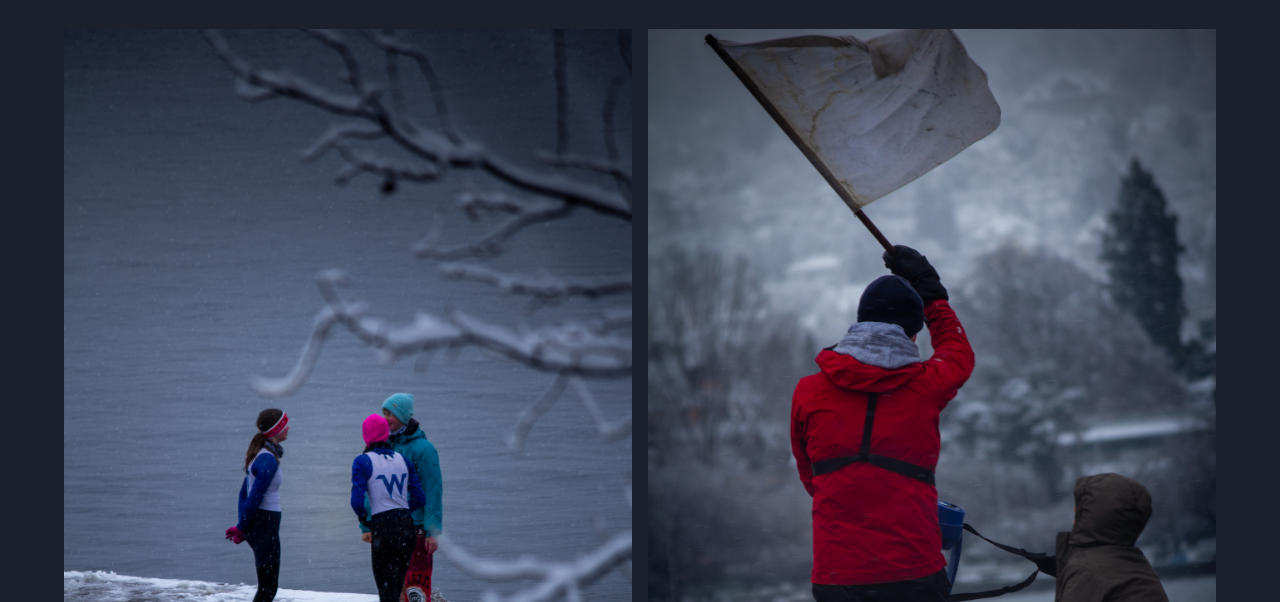
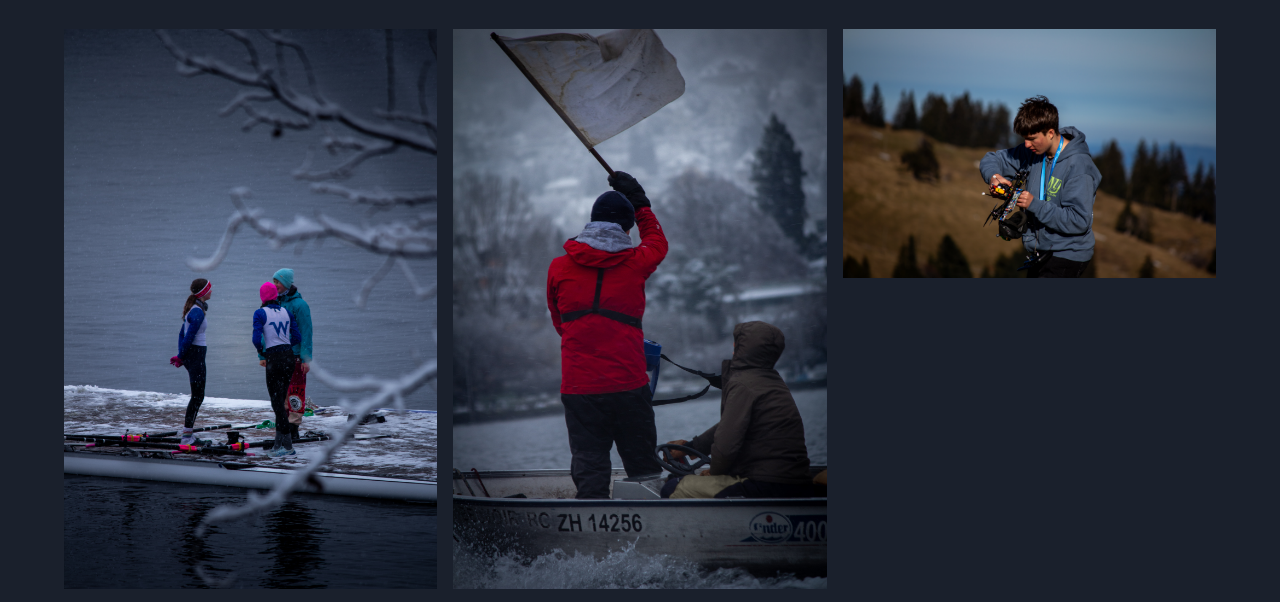
Before and after one commit to nevthereal/photography-page, an Astro site: page /gallery in a window 1280 px wide. Shown: the part 155-757 px from the top of the page. Built offline with nearby package versions, Linux system fonts and the light colour scheme; Astro itself is replaced by a stand-in of ours.

Commit message:
added a column

```diff
--- a/src/pages/gallery.astro
+++ b/src/pages/gallery.astro
@@ -8,7 +8,7 @@ const desc = "Gallery of Neville Brem's photographs";
 
 <BaseLayout title='Gallery' {desc}>
   <h1 class='text-4xl mb-8'>Some favorites stay on my mind forever</h1>
-  <div class='columns-2 gap-4'>
+  <div class='columns-3 gap-4'>
     {
       images.map((img) => {
         return (
```
